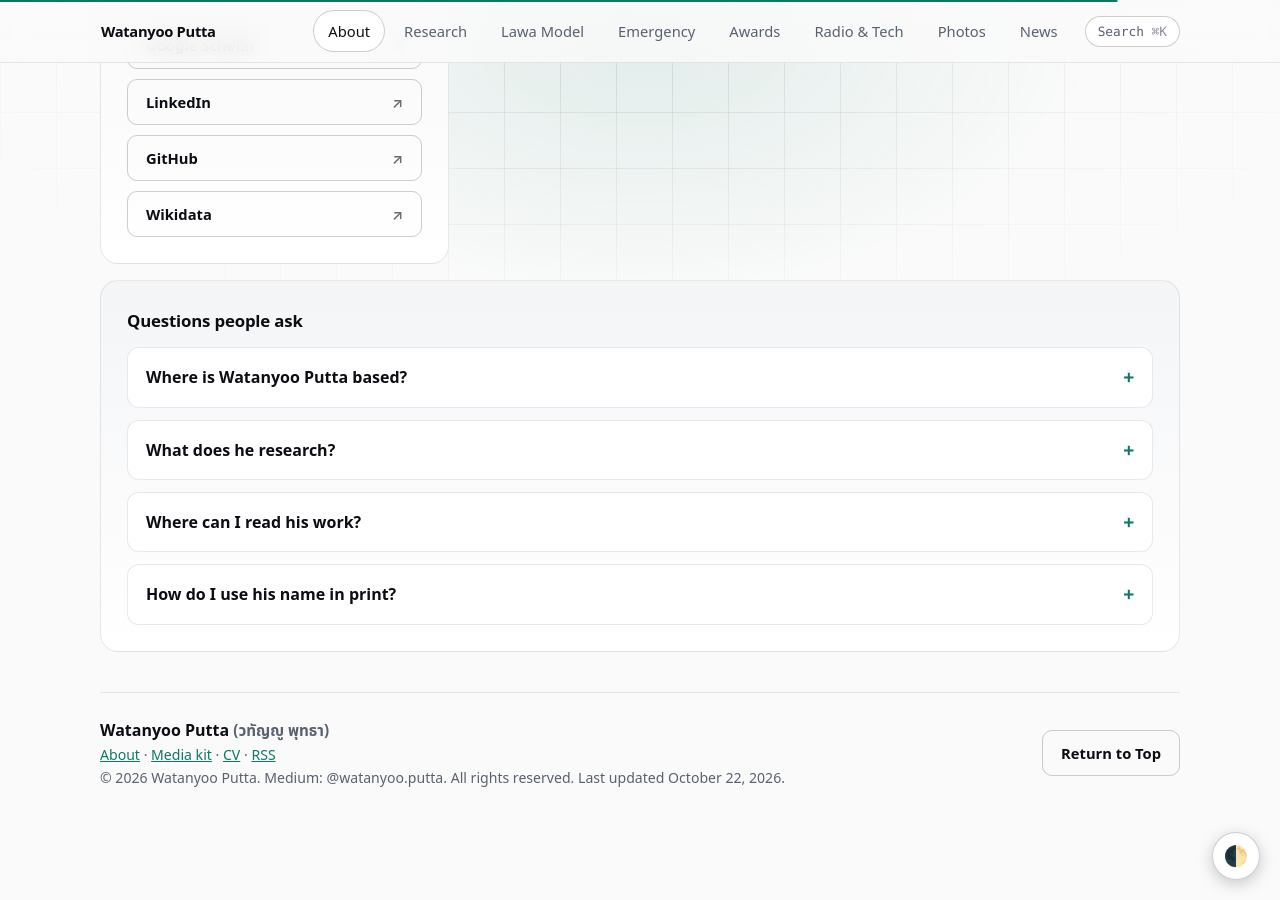
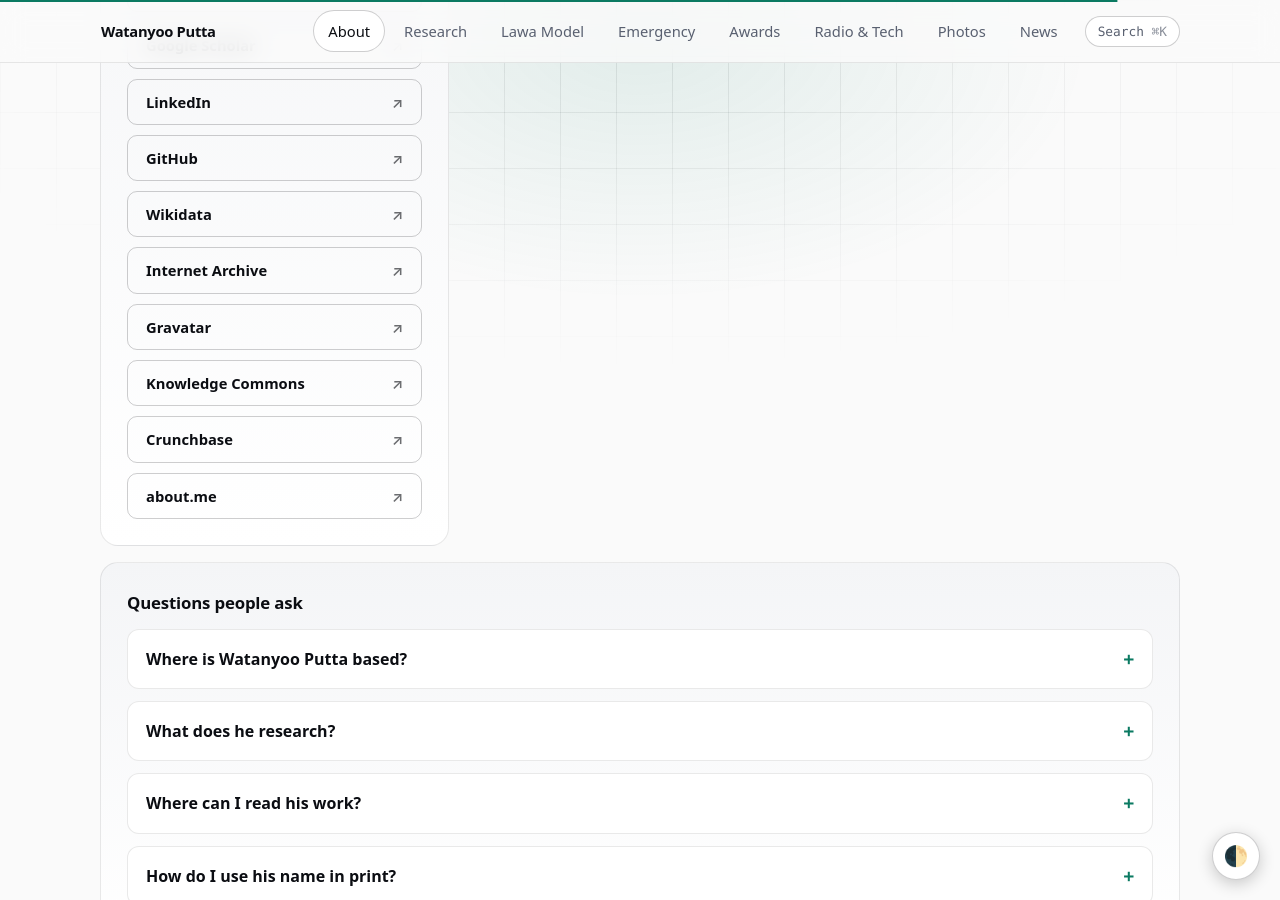
Before and after one commit to WatanyooPutta/WatanyooPutta.github.io, a Jekyll site: the page built from about.html, in a window 1280 px wide and 900 px high, scrolled down 1450 px. Built offline with Jekyll 4.4.1, drawn with Linux system fonts in a browser that asks for light colours.

Commit message:
Update about.html

```diff
--- a/about.html
+++ b/about.html
@@ -31,7 +31,12 @@
 <a class="btn alt" href="https://scholar.google.com/citations?user=_8o9aVEAAAAJ" rel="me external">Google Scholar</a>
 <a class="btn alt" href="https://www.linkedin.com/in/watanyoo-putta/" rel="me external">LinkedIn</a>
 <a class="btn alt" href="https://github.com/watanyooputta" rel="me external">GitHub</a>
-<a class="btn alt" href="https://www.wikidata.org/wiki/Q141644996" rel="me external">Wikidata</a></nav></section>
+<a class="btn alt" href="https://www.wikidata.org/wiki/Q141644996" rel="me external">Wikidata</a>
+<a class="btn alt" href="https://archive.org/details/@watanyoo_putta/web-archive" rel="me external">Internet Archive</a>
+<a class="btn alt" href="https://gravatar.com/delicate5bee6abfc2" rel="me external">Gravatar</a>
+<a class="btn alt" href="https://profile.hcommons.org/members/watanyooputta/" rel="me external">Knowledge Commons</a>
+<a class="btn alt" href="https://www.crunchbase.com/person/watanyoo-putta" rel="me external">Crunchbase</a>
+<a class="btn alt" href="https://about.me/watanyooputta" rel="me external">about.me</a></nav></section>
 <section class="card s3"><h2>Questions people ask</h2>
 <details class="item"><summary><strong>Where is Watanyoo Putta based?</strong></summary><span class="muted">Khon Kaen, Thailand.</span></details>
 <details class="item"><summary><strong>What does he research?</strong></summary><span class="muted">Tropical disease, One Health, disease surveillance and diagnostic biosensors.</span></details>
```
